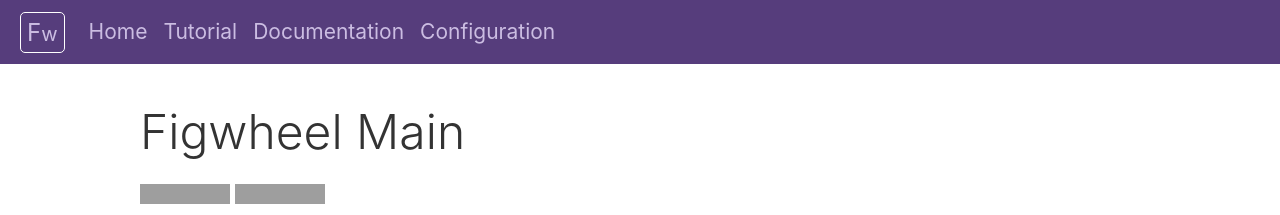
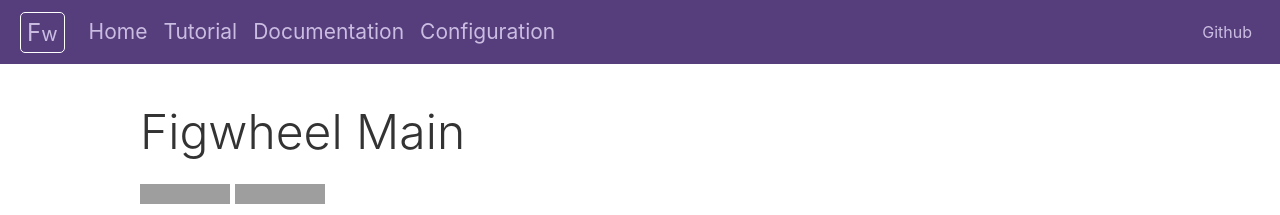
Before and after one commit to bhauman/figwheel-main, a Jekyll site: the page built from docs/index.md, in a window 1280 px wide. Shown: the top 215 px of the page. Built offline with Jekyll 4.4.1, drawn with Linux system fonts in a browser that asks for light colours; grey boxes are pictures that could not be loaded.

Commit message:
add link back to source

```diff
--- a/docs/_layouts/default.html
+++ b/docs/_layouts/default.html
@@ -18,6 +18,9 @@
       <a href="{{"/tutorial" | relative_url }}">Tutorial</a>
       <a href="{{"/docs" | relative_url }}">Documentation</a>
       <a href="{{"/config-options" | relative_url }}">Configuration</a>
+      <div class="right-links">
+	<a href="https://github.com/bhauman/figwheel-main">Github</a>
+      </div>
     </header>
     {{ content }}
     <footer>
--- a/docs/_layouts/docs.html
+++ b/docs/_layouts/docs.html
@@ -16,6 +16,9 @@
       <a href="{{"/docs" | relative_url}}">Documentation</a>
       <div>&gt;</div>
       <div class="section-title">{{ page.title }}</div>
+      <div class="right-links">
+	<a href="https://github.com/bhauman/figwheel-main">Github</a>
+      </div>
     </header>
     <div class="container">
       <nav>
--- a/docs/assets/css/docs.scss
+++ b/docs/assets/css/docs.scss
@@ -13,6 +13,7 @@
 
 header {
     display: flex;
+    flex-wrap: wrap;
     align-items: center;
     min-height: 4rem;
     background-color: #563d7c;
@@ -42,6 +43,20 @@
     padding-left: 0.5rem;
     padding-right: 0.5rem;
 
+}
+
+.right-links {
+    display: flex;
+    flex-grow: 1;
+    flex-direction: row-reverse;
+}
+
+.right-links > a {
+    color: #cbbde2;
+}
+
+.right-links > a:hover {
+    color: white;
 }
 
 .logo {
```
